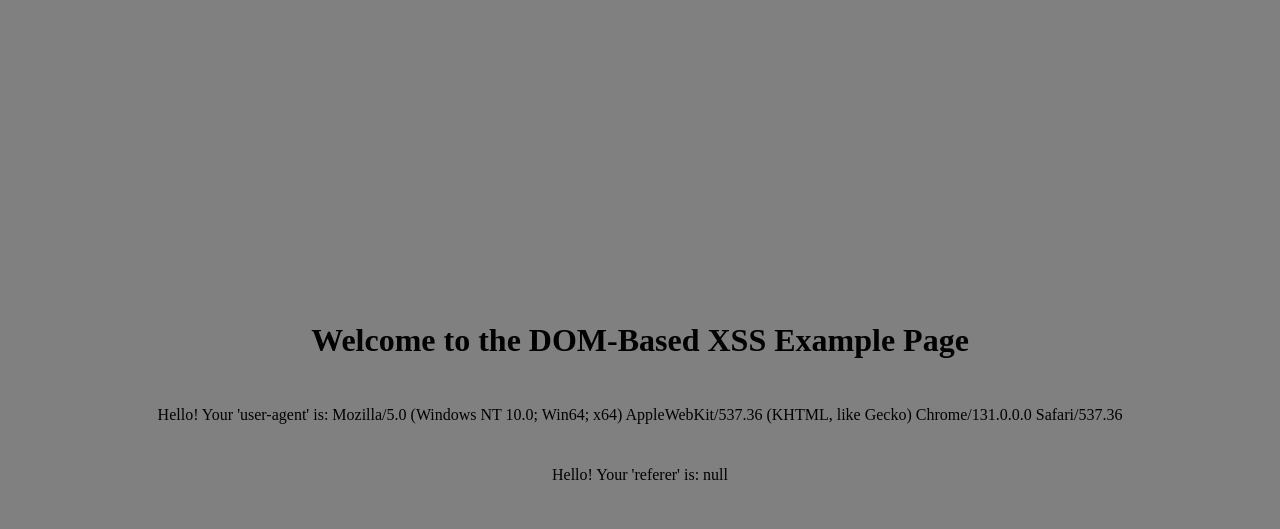
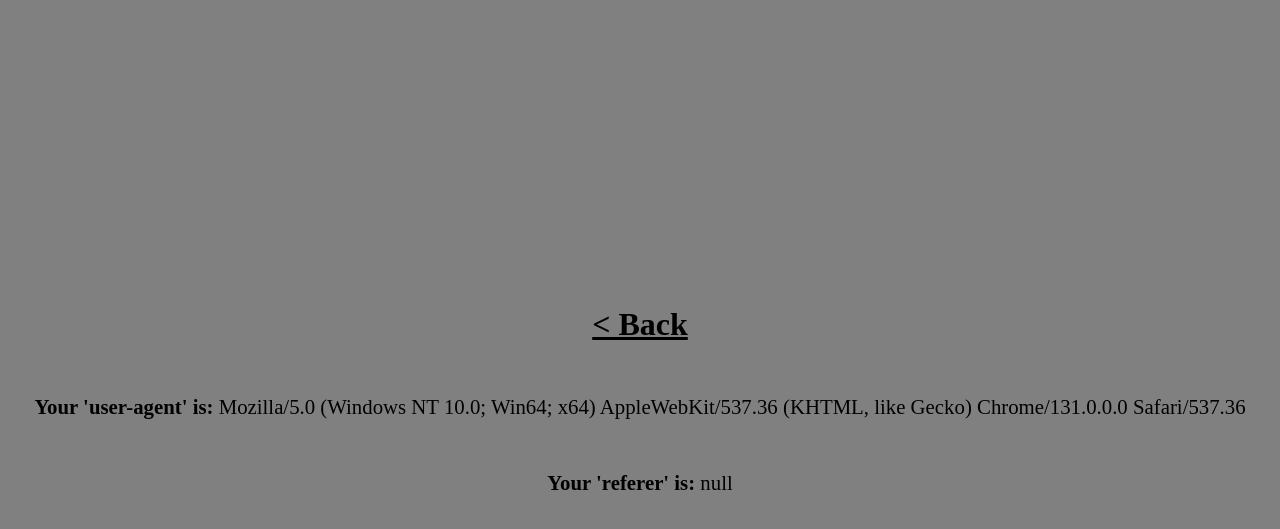
Before and after one commit to Thmyris/gallipoli-tasks, a PHP site: page /domxss/header/index.php in a window 1280 px wide. Shown: the top 529 px of the page. Run offline with PHP 8.4, Linux system fonts and the light colour scheme.

Commit message:
fixed styles

```diff
--- a/domxss/get/style.css
+++ b/domxss/get/style.css
@@ -35,6 +35,6 @@
   background-color: #0056b3;
 }
 
-#results {
-  font-size: 20px;
+#message {
+  font-size: 32px;
 }
--- a/domxss/header/index.php
+++ b/domxss/header/index.php
@@ -2,21 +2,22 @@
 <html lang="en">
 <head>
     <meta charset="UTF-8">
-    <title>DOM-Based XSS Example with Headers</title>
+    <title>DOM Based XSS</title>
     <link rel="stylesheet" type="text/css" href="style.css">
 </head>
 <body>
     <div class="container">
-        <h1>Welcome to the DOM-Based XSS Example Page</h1>
+	<div>
+            <h1><a href="../../index.html" style="color: black">< Back </a></h1>
+        </div>
         <p id="user-agent-message">Hello! Your 'user-agent' is: null</p>
         <p id="referer-message">Hello! Your 'referer' is: null</p>
     </div>
     <script>
-        // Get the User-Agent and Referer headers and set them as the content of the <p> elements
         var userAgent = '<?php echo $_SERVER['HTTP_USER_AGENT']; ?>';
         var referer = '<?php echo isset($_SERVER['HTTP_REFERER']) ? $_SERVER['HTTP_REFERER'] : 'null'; ?>';
-        document.getElementById('user-agent-message').innerHTML = "Hello! Your 'user-agent' is: " + userAgent;
-        document.getElementById('referer-message').innerHTML = "Hello! Your 'referer' is: " + referer;
+        document.getElementById('user-agent-message').innerHTML = "<b>Your 'user-agent' is: </b>" + userAgent;
+        document.getElementById('referer-message').innerHTML = "<b>Your 'referer' is: </b>" + referer;
     </script>
 </body>
 </html>
--- a/domxss/header/style.css
+++ b/domxss/header/style.css
@@ -35,6 +35,6 @@
   background-color: #0056b3;
 }
 
-#results {
-  font-size: 20px;
+p {
+  font-size: 1.3rem;
 }
--- a/domxss/post/index.html
+++ b/domxss/post/index.html
@@ -4,7 +4,7 @@
     <meta charset="UTF-8" />
     <meta name="viewport" content="width=device-width, initial-scale=1.0" />
     <link rel="stylesheet" href="style.css" />
-    <title>DOM XSS in POST Request</title>
+    <title>DOM Based XSS</title>
   </head>
 
   <body>
@@ -12,7 +12,6 @@
       <div>
         <h1><a href="../../index.html" style="color: black">< Back </a></h1>
       </div>
-      <h1>DOM Based XSS</h1>
       <form id="form">
         <input type="text" id="name" name="name" />
         <button type="submit">Submit</button>
--- a/domxss/post/style.css
+++ b/domxss/post/style.css
@@ -35,6 +35,6 @@
   background-color: #0056b3;
 }
 
-#results {
-  font-size: 20px;
+#output {
+  font-size: 24px;
 }
--- a/rxss/get/index.php
+++ b/rxss/get/index.php
@@ -16,7 +16,7 @@
     <h1>Reflected XSS in GET Request</h1>
     <form action="" method="GET">
       <input type="text" name="input" required />
-      <input type="submit" value="Submit" />
+      <button type="submit">Submit</button>
     </form>
     <div>
       <?php
--- a/rxss/post/index.php
+++ b/rxss/post/index.php
@@ -18,7 +18,7 @@
     <h1>Reflected XSS in POST Request</h1>
     <form action="" method="POST">
       <input type="text" name="input" required />
-      <input type="submit" value="Submit" />
+      <button type="submit">Submit</button>
     </form>
     <div>
       <?php
--- a/sxss/get/index.php
+++ b/sxss/get/index.php
@@ -19,7 +19,7 @@
     <h1>Stored XSS in GET Request</h1>
     <form action="" method="GET">
       <input type="text" name="input" required />
-      <input type="submit" value="Submit" />
+      <button type="submit">Submit</button>
     </form>
     <?php
     $servername = "localhost";
--- a/sxss/header/index.php
+++ b/sxss/header/index.php
@@ -37,7 +37,7 @@
       $insert_query = "INSERT INTO headers (header) VALUES ('$user_agent')";
 
       if (mysqli_query($conn, $insert_query)) {
-        echo "Data inserted success";
+        echo "Success";
       } else {
         echo "Error: " . $conn->error;
       }
@@ -65,7 +65,6 @@
         }
       }
 
-      echo "mysql closing";
       mysqli_close($conn);
       ?>
     </div>
--- a/sxss/post/index.php
+++ b/sxss/post/index.php
@@ -19,7 +19,7 @@
     <h1>Stored XSS in POST Request</h1>
     <form action="" method="POST">
       <input type="text" name="input" required />
-      <input type="submit" value="Submit" />
+      <button type="submit">Submit</button>
     </form>
     <?php
     $servername = "localhost";
```
Also changed, not shown: domxss/get/index.html (+4 -3 lines).
